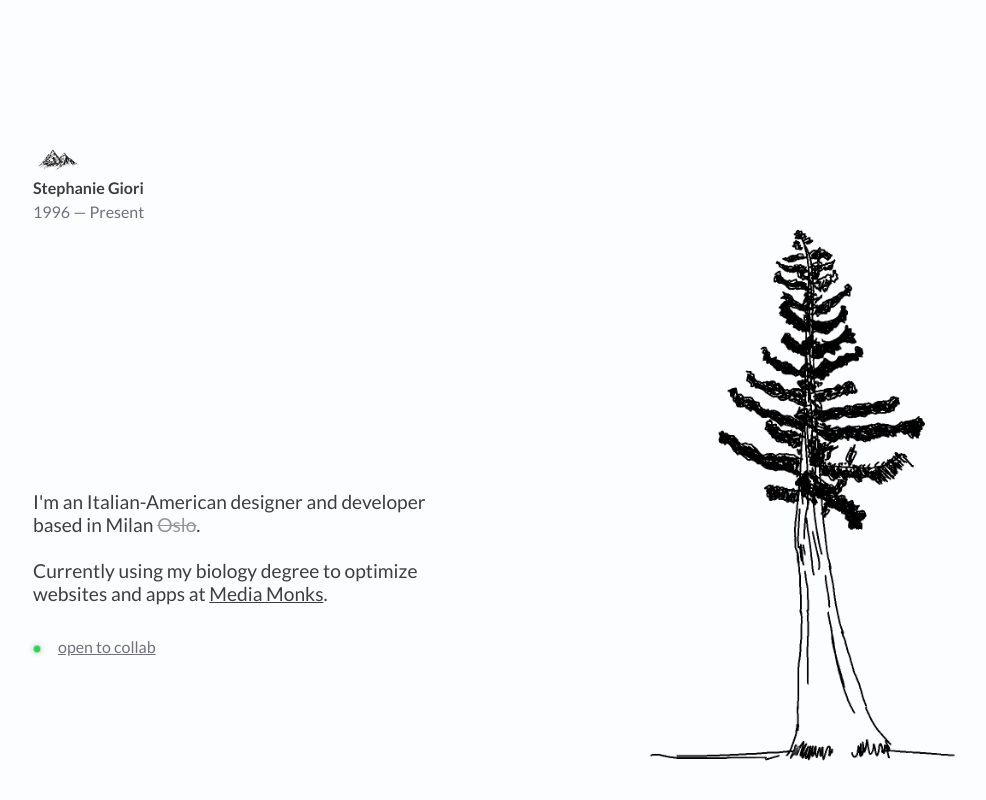
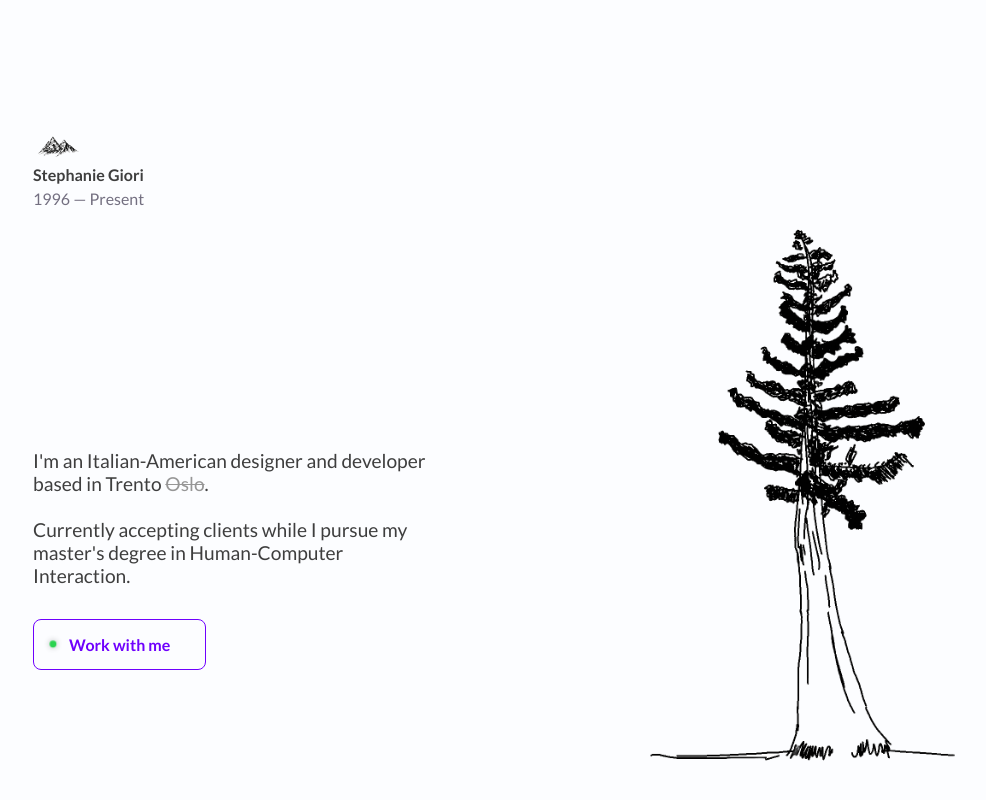
Before and after one commit to sgiori11/portfolio-current, a Next.js app: page / in a window 1280 px wide. Shown: the top 800 px of the page, without its empty margins (57-1043 px from the left). Built offline with nearby package versions, Linux system fonts and the light colour scheme.

Commit message:
CTA in hero

```diff
--- a/src/app/components/HeroSection.js
+++ b/src/app/components/HeroSection.js
@@ -21,13 +21,12 @@ export default function HeroSection() {
 
         <div className={styles.headingCont}>
             <h1 className={styles.h1}>
-            I&apos;m an Italian-American designer and developer based in Milan <span className={styles.span}>Oslo</span>.
+            I&apos;m an Italian-American designer and developer based in Trento <span className={styles.span}>Oslo</span>.
             <br></br>
-            <br></br>Currently using my biology degree to optimize websites and apps at <a href="https://media.monks.com/solutions/digital-experience-optimization" target="_blank">Media Monks</a>.
+            <br></br>Currently accepting clients while I pursue my master&apos;s degree in Human-Computer Interaction.
             </h1>
-            <span className={styles.open}>
-            <a href="mailto:stephaniegiori9@gmail.com">open to collab</a>
-            </span>
+            <a className={styles.open} href="mailto:stephaniegiori9@gmail.com">Work with me</a>
+
 
         </div>
         <Image
--- a/src/app/styles/HeroSection.module.css
+++ b/src/app/styles/HeroSection.module.css
@@ -31,20 +31,33 @@
 
 .open {
     position: relative;
-    padding-left: 25px;
     display: flex;
     align-items: baseline; /* Align text and dots vertically */
     font-size: 1rem;
-    font-weight: 500;
-    color: var(--grey);
+    font-weight: 700;
     vertical-align: baseline;
+    padding: 15px 35px; /* Padding for button-like appearance */
+    display: inline-flex; /* Changed from flex to inline-flex */
+    align-items: center; /* Align text and dots vertically */
+    font-size: 1rem;
+    color: var(--purple);
+    border: 1px solid var(--purple);
+    border-radius: 8px; /* Rounded corners for button-like appearance */
+    transition: background-color 0.5s ease; /* Smooth transition for text color */
+
+}
+
+.open:hover {
+  color: white;
+  background-color: var(--purple);
+  transition: background-color 0.5s ease;
 }
 
 .open:before {
     content: "";
     position: absolute;
     display: block;
-    left: -8px; /* Align the dot to the left */
+    left: 7px; /* Align flashing dot to the left */
     width: 24px;
     height: 24px;
     border-radius: 100%; /* Make it round */
@@ -55,8 +68,7 @@
 .open:after {
     content: '';
     position: absolute;
-    left: 0;
-    top: 8px;
+    left: 15px;
     width: 8px;
     height: 8px;
     background-color: #2BD350;
@@ -85,10 +97,6 @@
     color: var(--black);
     max-width: 400px;
     margin-bottom: 2rem;
-}
-
-.container a {
-    text-decoration: underline;
 }
 
 .span {
```
